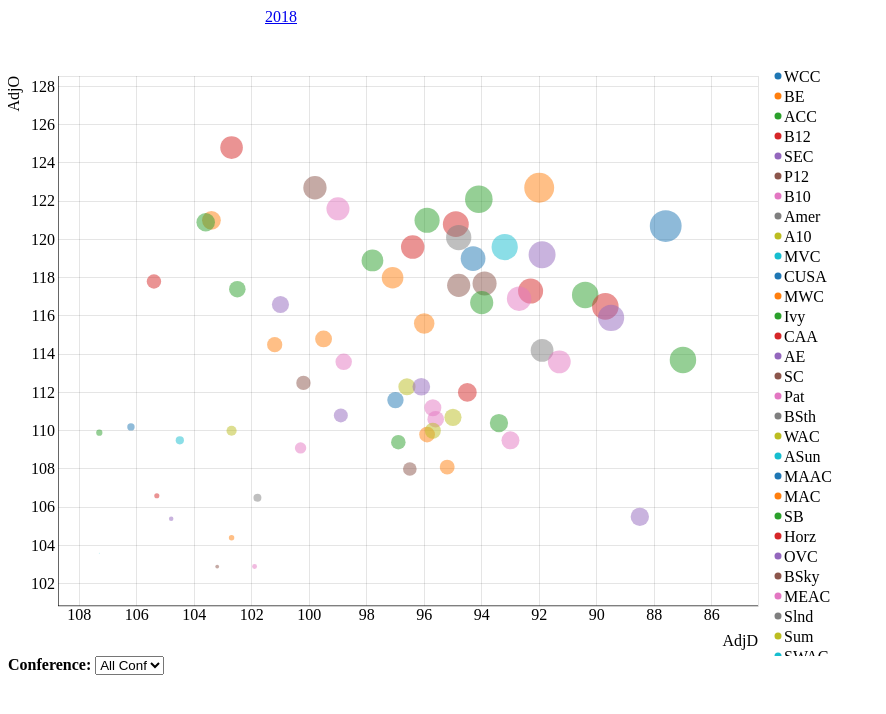
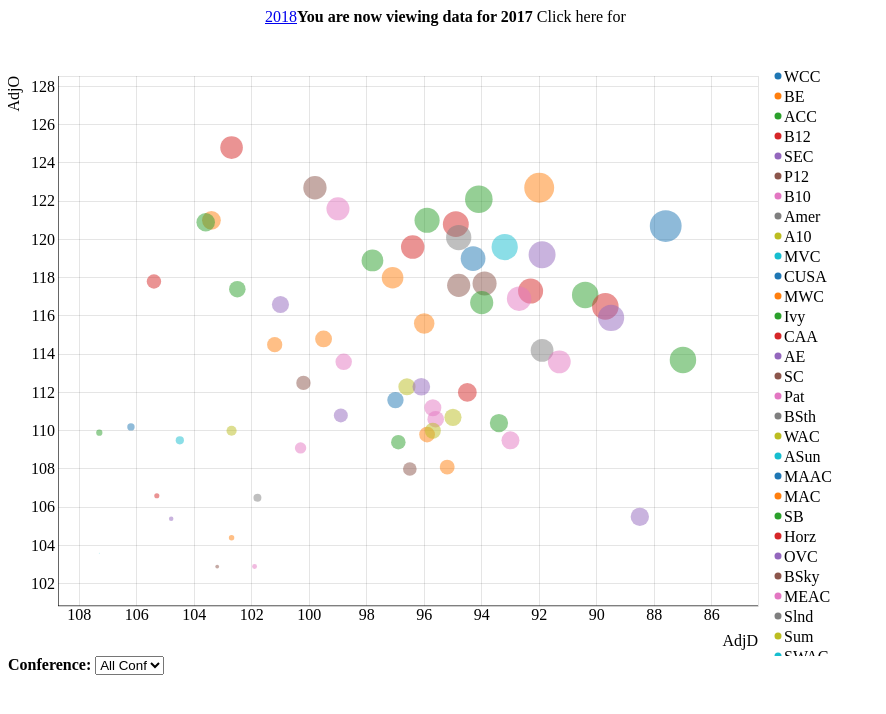
Before and after one commit to martindonnells/martindonnells, a Jekyll site: the page md4/ncaam/ncaam2017.html, which Jekyll copies as it is, in a window 1280 px wide. Shown: the top 714 px of the page, without its empty margins (0-886 px from the left). Built offline with Jekyll 4.4.1, drawn with Linux system fonts in a browser that asks for light colours.

Commit message:
Update ncaam2017.html

```diff
--- a/md4/ncaam/ncaam2017.html
+++ b/md4/ncaam/ncaam2017.html
@@ -66,7 +66,8 @@ a {
   </head>
   <body>
     <div id="top-nav-nba">
-	    <a class="top-nav-link nba-2017" href="ncaam2018.html">2018</a>
+	    <b>You are now viewing data for 2017</b>
+	    <span>Click here for </span><a class="top-nav-link nba-2017" href="ncaam2018.html">2018</a>
 
 	  </div>
     <div id="scatter"></div>
```
